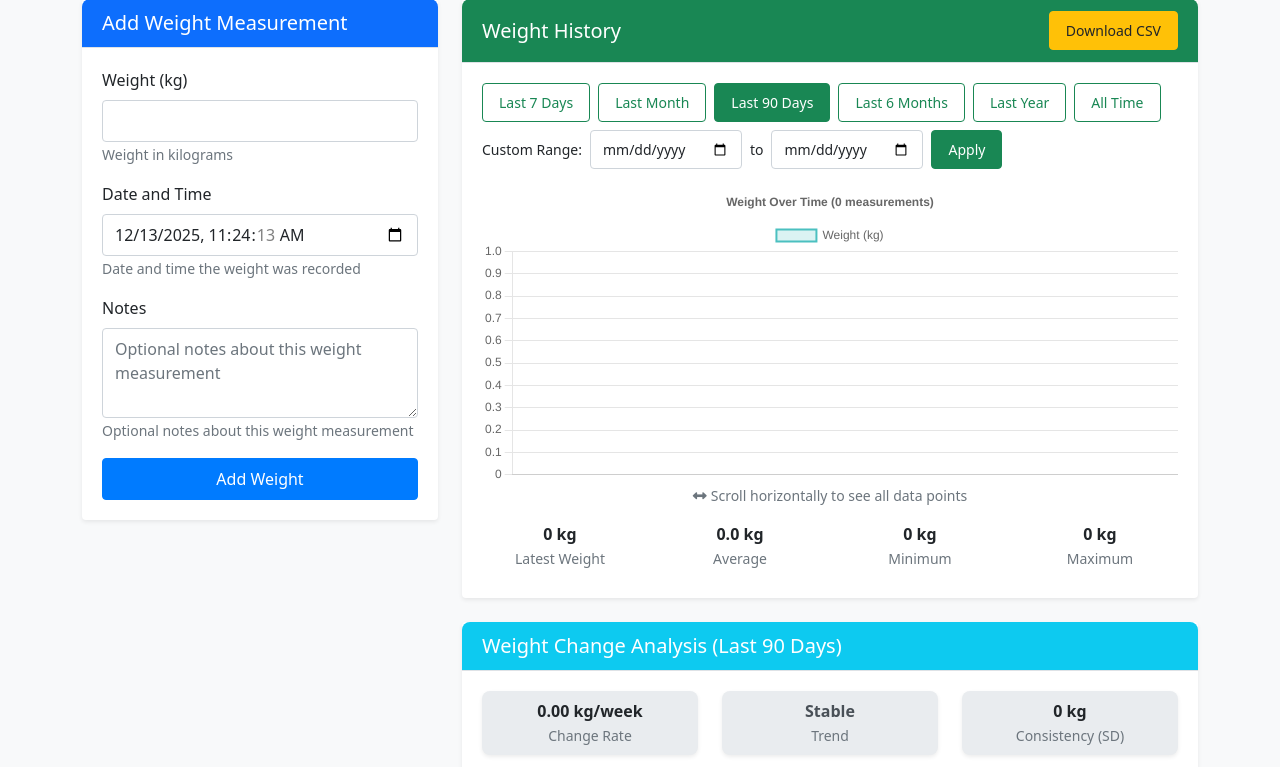
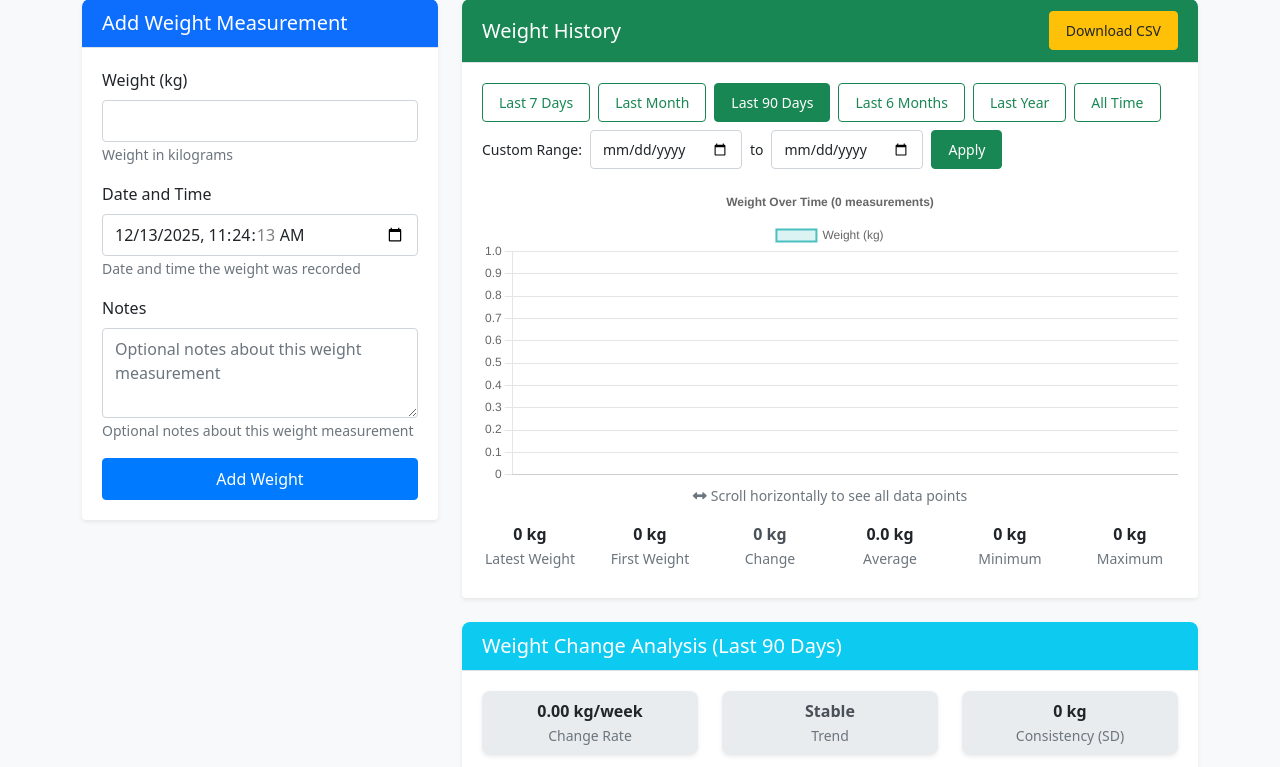
Before and after one commit to ZygimantasB/Calories_Counter_Project, a Django app: page /weight/ in a window 1280 px wide. Shown: the part 132-899 px from the top of the page. Run offline with Django 5.2, Linux system fonts and the light colour scheme; data that the repository does not hold is empty; some libraries are stand-ins or nearby versions.

Commit message:
Add weight change and first weight display in `weight_tracker.html`, update layout for better data visualization.

```diff
--- a/count_calories_app/templates/count_calories_app/weight_tracker.html
+++ b/count_calories_app/templates/count_calories_app/weight_tracker.html
@@ -109,19 +109,27 @@
           </small>
 
           <div class="row text-center">
-            <div class="col-6 col-sm-3 mb-2">
+            <div class="col-6 col-sm-2 mb-2">
               <div class="fw-bold" id="latest-weight">0 kg</div>
               <small class="text-muted">Latest Weight</small>
             </div>
-            <div class="col-6 col-sm-3 mb-2">
+            <div class="col-6 col-sm-2 mb-2">
+              <div class="fw-bold" id="first-weight">0 kg</div>
+              <small class="text-muted">First Weight</small>
+            </div>
+            <div class="col-6 col-sm-2 mb-2">
+              <div class="fw-bold" id="weight-change">0 kg</div>
+              <small class="text-muted">Change</small>
+            </div>
+            <div class="col-6 col-sm-2 mb-2">
               <div class="fw-bold" id="avg-weight">0 kg</div>
               <small class="text-muted">Average</small>
             </div>
-            <div class="col-6 col-sm-3 mb-2">
+            <div class="col-6 col-sm-2 mb-2">
               <div class="fw-bold" id="min-weight">0 kg</div>
               <small class="text-muted">Minimum</small>
             </div>
-            <div class="col-6 col-sm-3 mb-2">
+            <div class="col-6 col-sm-2 mb-2">
               <div class="fw-bold" id="max-weight">0 kg</div>
               <small class="text-muted">Maximum</small>
             </div>
@@ -398,6 +406,37 @@
                   document.getElementById('avg-weight').textContent = data.stats.avg.toFixed(1) + ' kg';
                   document.getElementById('min-weight').textContent = data.stats.min + ' kg';
                   document.getElementById('max-weight').textContent = data.stats.max + ' kg';
+
+                  // Calculate and display weight change (first to latest in selected period)
+                  if (data.data && data.data.length >= 2) {
+                      const firstWeight = data.data[0];
+                      const latestWeight = data.data[data.data.length - 1];
+                      const weightChange = latestWeight - firstWeight;
+                      const changeText = (weightChange > 0 ? '+' : '') + weightChange.toFixed(1) + ' kg';
+
+                      const changeElement = document.getElementById('weight-change');
+                      changeElement.textContent = changeText;
+
+                      // Color based on loss/gain
+                      if (weightChange < 0) {
+                          changeElement.className = 'fw-bold text-success';
+                      } else if (weightChange > 0) {
+                          changeElement.className = 'fw-bold text-danger';
+                      } else {
+                          changeElement.className = 'fw-bold text-secondary';
+                      }
+
+                      // Display first weight
+                      document.getElementById('first-weight').textContent = firstWeight.toFixed(1) + ' kg';
+                  } else if (data.data && data.data.length === 1) {
+                      document.getElementById('first-weight').textContent = data.data[0].toFixed(1) + ' kg';
+                      document.getElementById('weight-change').textContent = '0 kg';
+                      document.getElementById('weight-change').className = 'fw-bold text-secondary';
+                  } else {
+                      document.getElementById('first-weight').textContent = '0 kg';
+                      document.getElementById('weight-change').textContent = '0 kg';
+                      document.getElementById('weight-change').className = 'fw-bold text-secondary';
+                  }
 
                   // Update weight change rate
                   const changeRate = data.stats.change_rate.toFixed(2);
```
